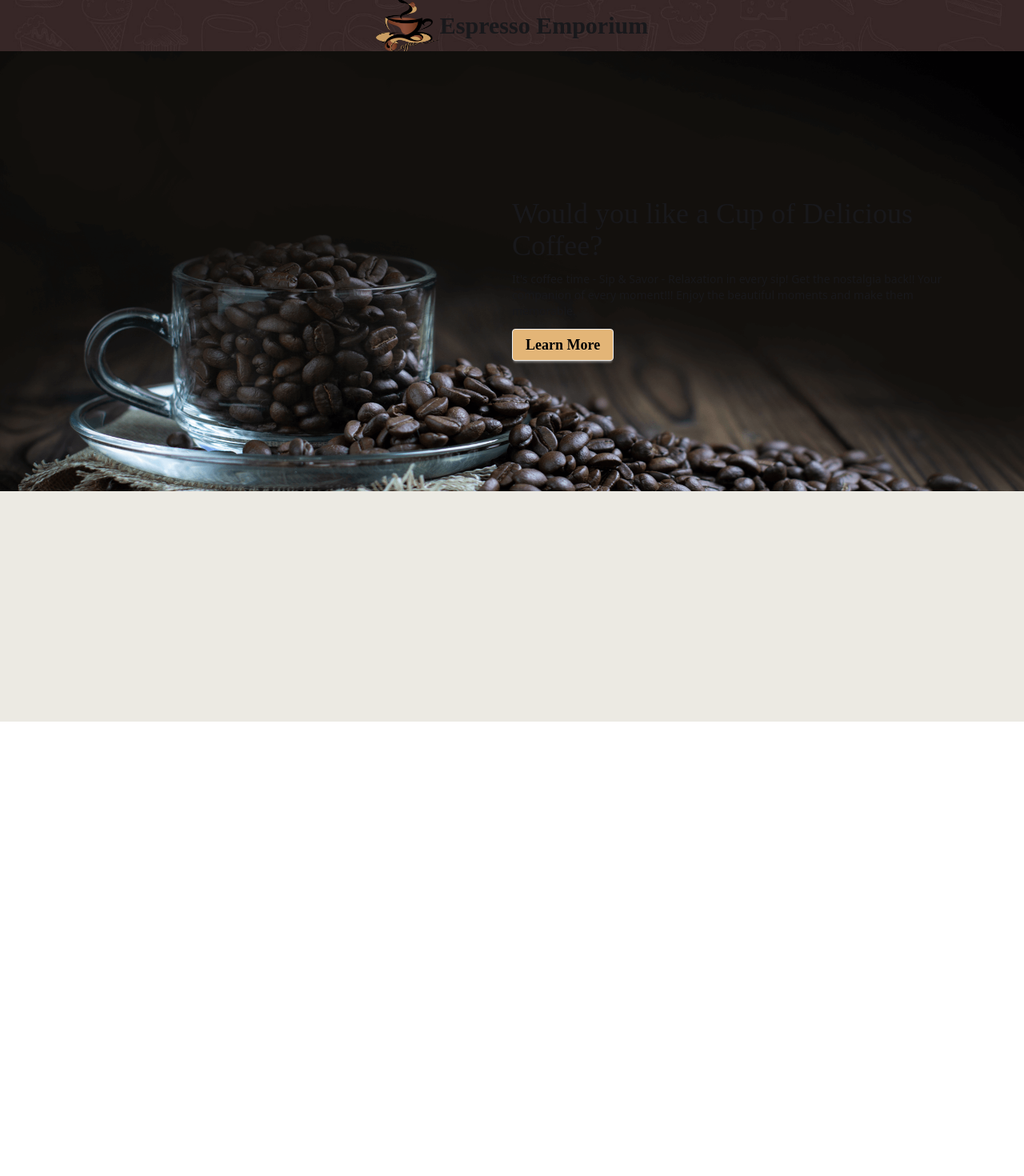
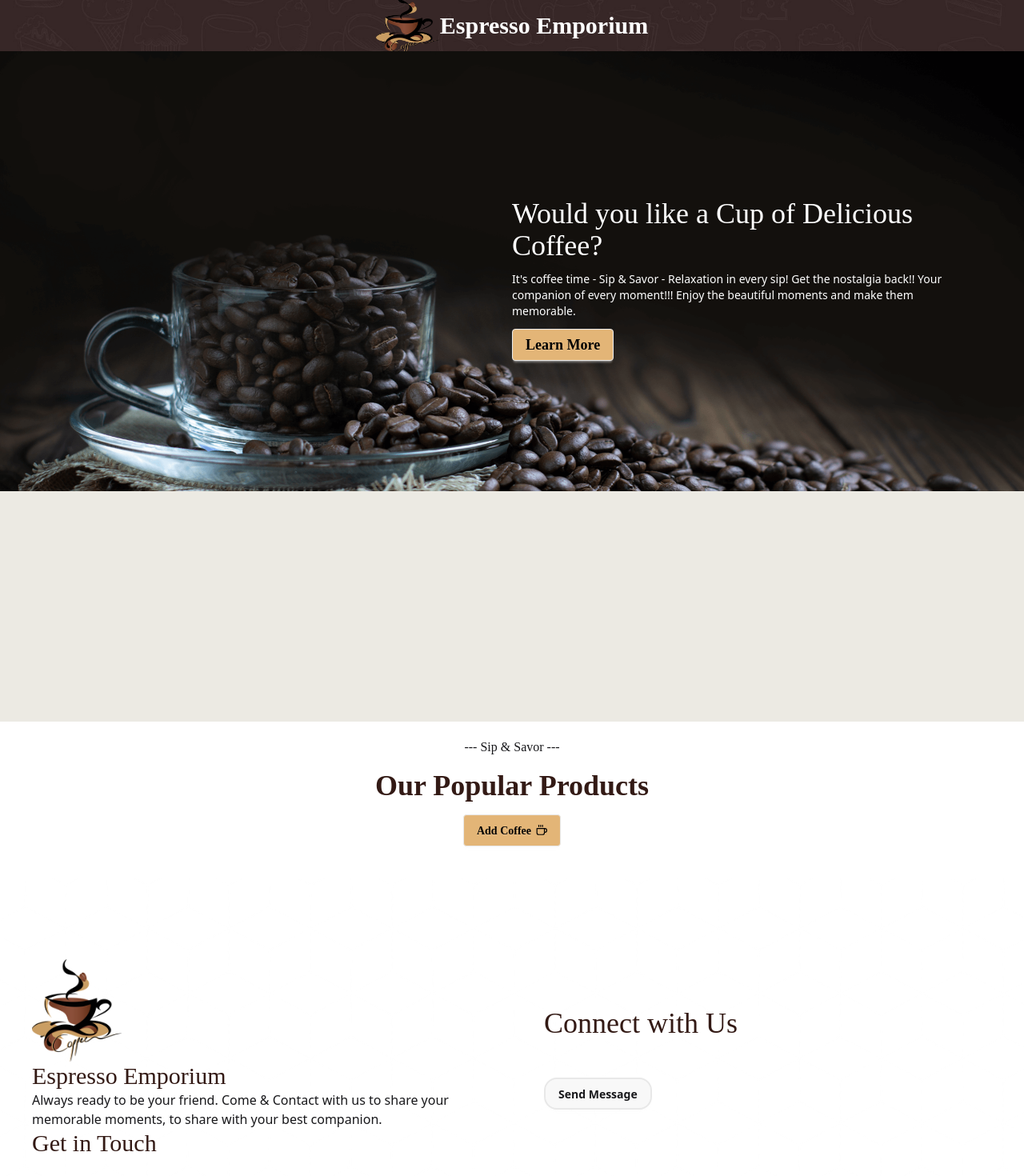
Before and after one commit to MdAsraful56/Coffee-store-client, a React (Vite) app: page / in a window 1280 px wide. Shown: the top 1470 px of the page at 80% size. Before the commit the page ends 902 px from the top, so only its background shows below. Built offline with nearby package versions, Linux system fonts and the light colour scheme.

Commit message:
footer design

```diff
--- a/package.json
+++ b/package.json
@@ -13,6 +13,7 @@
     "@tailwindcss/vite": "^4.0.13",
     "react": "^19.0.0",
     "react-dom": "^19.0.0",
+    "react-icons": "^5.5.0",
     "react-router": "^7.3.0",
     "tailwindcss": "^4.0.13"
   },
--- a/src/App.jsx
+++ b/src/App.jsx
@@ -2,6 +2,7 @@ import { createBrowserRouter, createRoutesFromElements, Route, RouterProvider }
 import './App.css'
 import HomeLayout from './layout/HomeLayout'
 import Main from './components/Main'
+import AddCoffees from './components/AddCoffees'
 
 function App() {
 
@@ -9,6 +10,7 @@ function App() {
     createRoutesFromElements(
       <Route path='/' element={ <Main/> } >
         <Route index element={ <HomeLayout/> } />
+        <Route path='/addcoffee' element={ <AddCoffees/> } />
       </Route>
     )
   )
--- /dev/null
+++ b/src/components/AddCoffees.jsx
@@ -0,0 +1,11 @@
+import React from 'react';
+
+const AddCoffees = () => {
+    return (
+        <div>
+
+        </div>
+    );
+};
+
+export default AddCoffees;
--- a/src/components/Footer.jsx
+++ b/src/components/Footer.jsx
@@ -1,9 +1,42 @@
 import React from 'react';
+import capIcon from '../assets/more/logo1.png'
+import footerImg from '../assets/more/9.png'
+import { FaFacebook } from "react-icons/fa";
+import { FaTwitter } from "react-icons/fa";
+import { FaInstagram } from "react-icons/fa";
+import { FaLinkedin } from "react-icons/fa";
 
 const Footer = () => {
     return (
-        <div>
+        <div className='relative w-full'>
+            <img src={footerImg} alt="" className="w-full h-[450px] object-cover opacity-10" />
+            <div className="absolute inset-0 px-10 flex flex-row  items-center justify-between">
+                <div className="w-1/2">
+                    <img src={capIcon} alt="" className="h-32 w-28" />
+                    <h3 className="text-3xl text-[#331A15] rancho-font ">Espresso Emporium</h3>
+                    <p className="">Always ready to be your friend. Come & Contact with us to share your memorable moments, to share with your best companion.</p>
+                    {/* icon section  */}
+                    <section className="">
 
+                    </section>
+                    <h3 className="text-3xl text-[#331A15] rancho-font ">Get in Touch</h3>
+                    <div className=""></div>
+                    <div className=""></div>
+                    <div className=""></div>
+                </div>
+                {/* contact info */}
+                <div className="w-1/2 ml-20">
+                    <h2 className="text-4xl text-[#331A15] rancho-font ">Connect with Us</h2>
+                    <form>
+                        <input type="text" name='name' />
+                        <br />
+                        <input type="email" name="email" id="" />
+                        <br />
+
+                    </form>
+                    <button className="btn rounded-2xl border-2">Send Message</button>
+                </div>
+            </div>
         </div>
     );
 };
--- a/src/layout/HomeLayout.jsx
+++ b/src/layout/HomeLayout.jsx
@@ -2,22 +2,24 @@ import React from 'react';
 import nameIcon from '../assets/more/15.jpg'
 import capIcon from '../assets/more/logo1.png'
 import headerIcon from '../assets/more/3.png'
+import { FiCoffee } from "react-icons/fi";
+import { Link } from 'react-router';
 
 const HomeLayout = () => {
     return (
-        <div className=''>
+        <div className='mb-10'>
             {/* title card section  */}
             <div className="relative w-full" >
                 <img src={nameIcon} alt="" className='h-16 w-full object-cover' />
                 <div className="absolute inset-0 flex flex-row items-center justify-center">
                     <img src={capIcon} alt="" className="w-20 h-20 mb-2 mt-2" />
-                    <h1 className="text-3xl font-semibold rancho-font">Espresso Emporium</h1>
+                    <h1 className="text-3xl font-semibold rancho-font text-white">Espresso Emporium</h1>
                 </div>
             </div>
             {/* header section  */}
             <div className="relative w-full">
                 <img src={headerIcon} alt="" className="w-full md:h-[550px] h-80 object-fill" />
-                <div className="absolute inset-0 lg:top-1/3 md:top-1/4 top-7 left-1/2 md:space-y-3 space-y-1 lg:mr-10 md:mr-4 mr-0 pr-5">
+                <div className="absolute inset-0 lg:top-1/3 md:top-1/4 top-7 left-1/2 md:space-y-3 space-y-1 lg:mr-10 md:mr-4 mr-0 pr-5 text-white">
                     <h3 className="md:text-4xl text-2xl rancho-font font-medium ">Would you like a Cup of Delicious Coffee?</h3>
                     <p className="text-sm font-medium">It's coffee time - Sip & Savor - Relaxation in every sip! Get the nostalgia back!! Your companion of every moment!!! Enjoy the beautiful moments and make them memorable.</p>
                     <button className="btn bg-[#E3B577] text-black rancho-font text-lg hover:border-2 hover:bg-transparent hover:text-white hover:border-white ">Learn More</button>
@@ -27,6 +29,14 @@ const HomeLayout = () => {
             <div className="bg-[#ECEAE3] w-full h-72">
 
             </div>
+            {/* something design  */}
+            <div className="text-center mt-5 rancho-font space-y-4">
+                <p className="">--- Sip & Savor ---</p>
+                <h2 className="text-4xl text-[#331A15] font-semibold">Our Popular Products</h2>
+                <Link to='/addcoffee'>
+                    <button className="btn  bg-[#E3B577] text-black rancho-font hover:border-2 hover:bg-transparent hover:text-black hover:border-black ">Add Coffee <FiCoffee /> </button>
+                </Link>
+            </div>
         </div>
     );
 };
```
Also changed, not shown: 1 other file (tests, documents, lock files or other folders).
